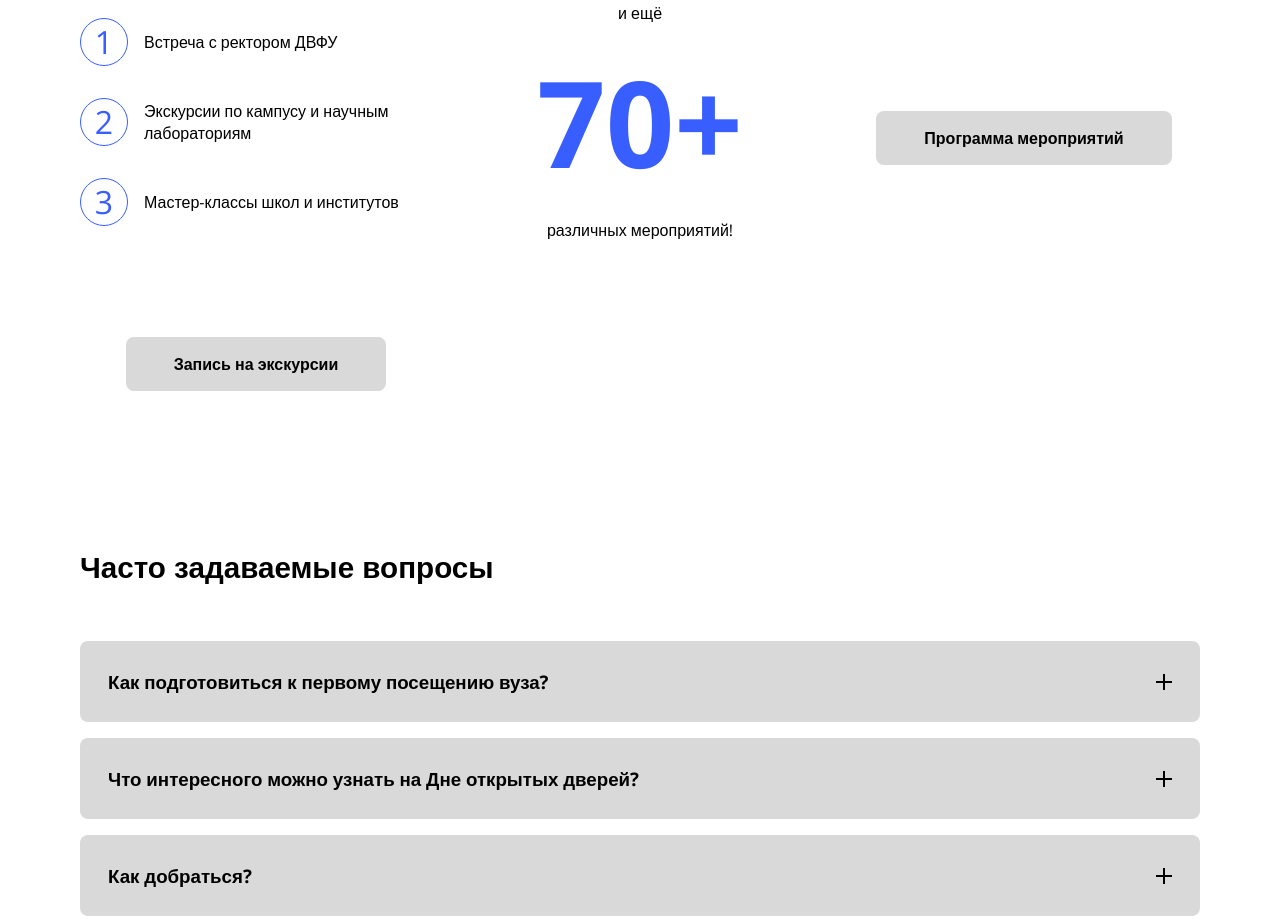
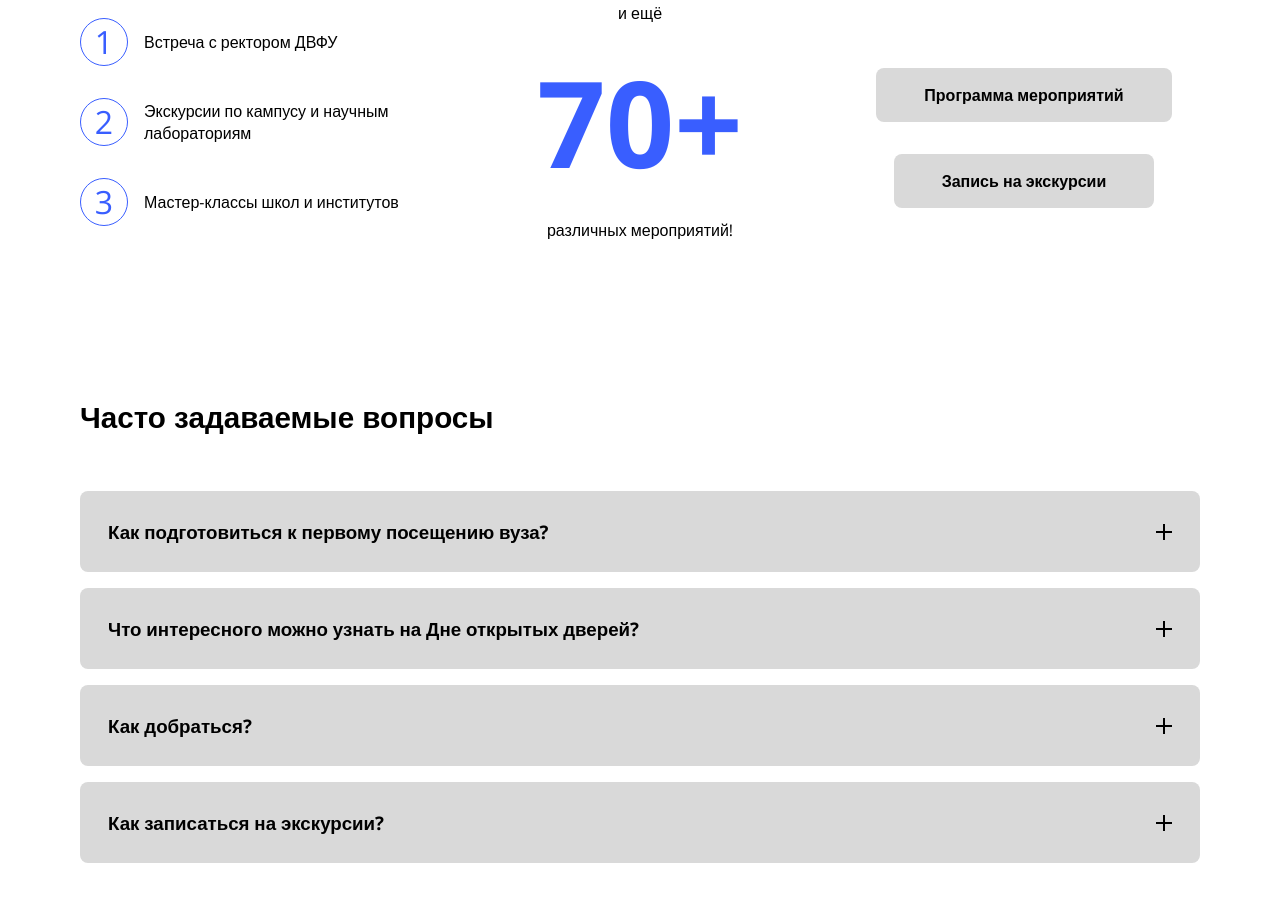
Before and after one commit to mazhugasergei/dod, a Next.js app: page / in a window 1280 px wide. Shown: the part 1520-2439 px from the top of the page. Built offline with nearby package versions, Linux system fonts and the light colour scheme; a web font is replaced by a local one.

Commit message:
Update Plan.tsx

```diff
--- a/src/components/home/Plan.tsx
+++ b/src/components/home/Plan.tsx
@@ -17,9 +17,7 @@ const Plan = () => {
         </li>
         <li className="right grid-item">
           <a href="/events" className="btn">Программа мероприятий</a>
-        </li>
-        <li className="right grid-item">
-          <a href="/events" className="btn">Запись на экскурсии</a>
+        <div><a href="" className="btn">Запись на экскурсии</a></div>
         </li>
       </ul>
     </section>
```
